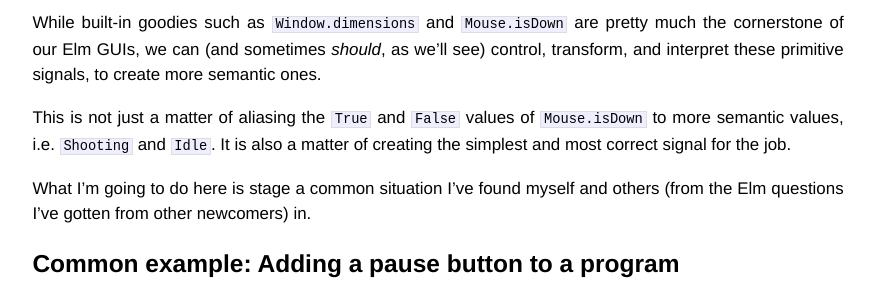
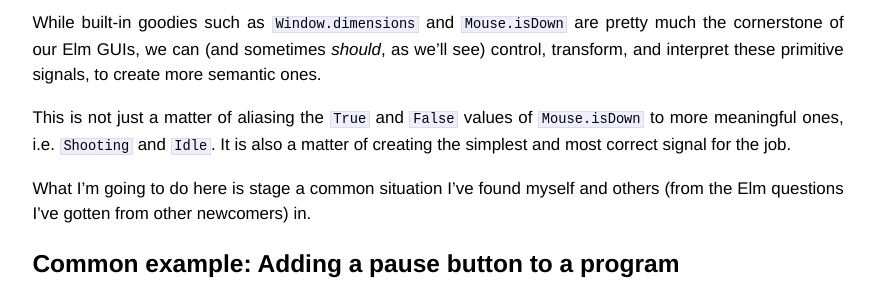
Before and after one commit to lambdatoast/lambdatoast.github.com, a Jekyll site: the page built from _posts/2013-12-17-design-your-signals.markdown, in a window 1280 px wide and 900 px high, scrolled down 325 px. Shown: the part 152-452 px from the top of the window, without its empty margins (202-1077 px from the left). Built offline with Jekyll 4.4.1, drawn with Linux system fonts in a browser that asks for light colours.

Commit message:
Remove repetition.

```diff
--- a/_posts/2013-12-17-design-your-signals.markdown
+++ b/_posts/2013-12-17-design-your-signals.markdown
@@ -21,7 +21,7 @@ the cornerstone of our Elm GUIs, we can (and sometimes *should*, as we'll see) c
 transform, and interpret these primitive signals, to create more semantic ones.
 
 This is not just a matter of aliasing the `True` and `False` values of `Mouse.isDown` to
-more semantic values, i.e. `Shooting` and `Idle`. It is also a matter of creating the
+more meaningful ones, i.e. `Shooting` and `Idle`. It is also a matter of creating the
 simplest and most correct signal for the job.
 
 What I'm going to do here is stage a common situation I've found myself
```
